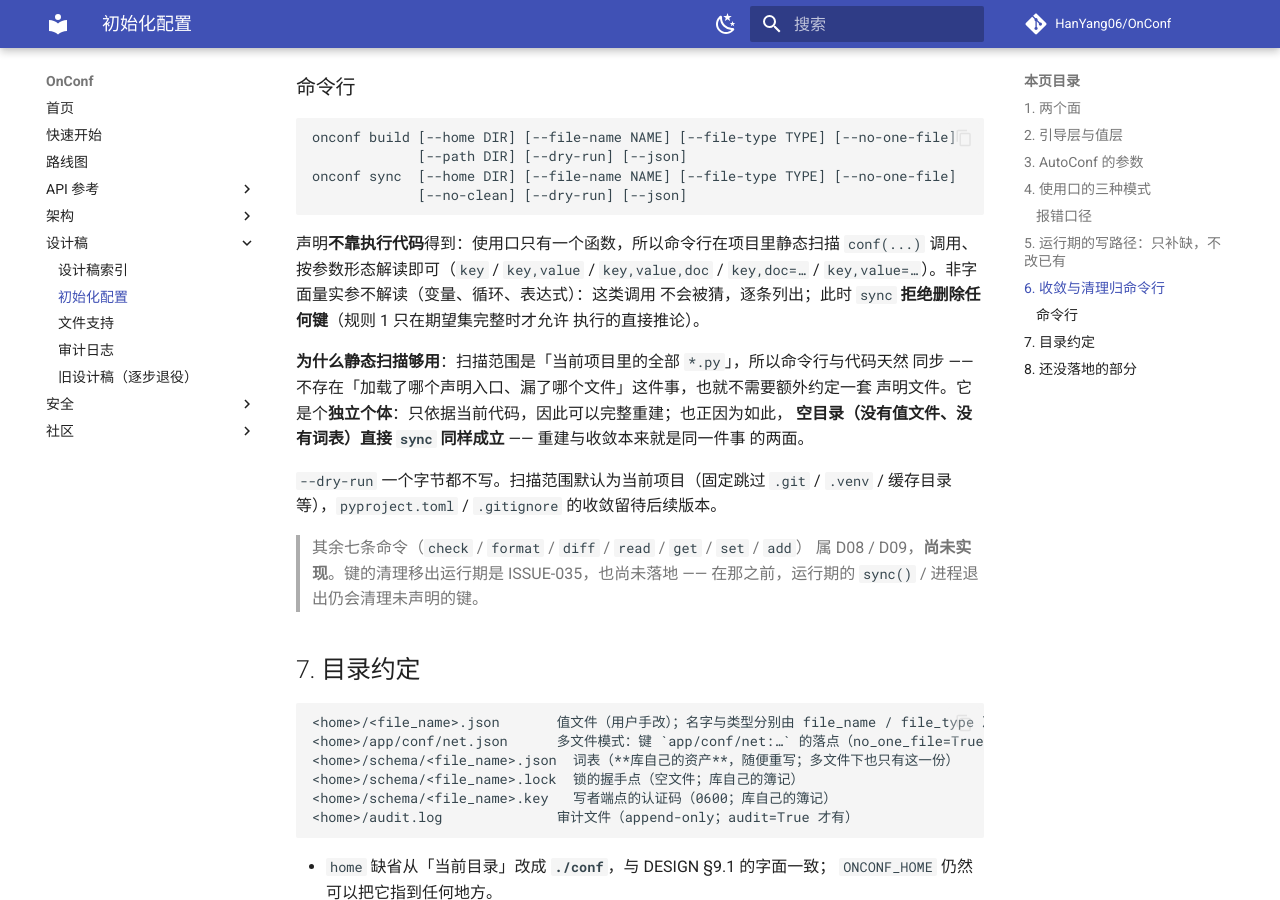
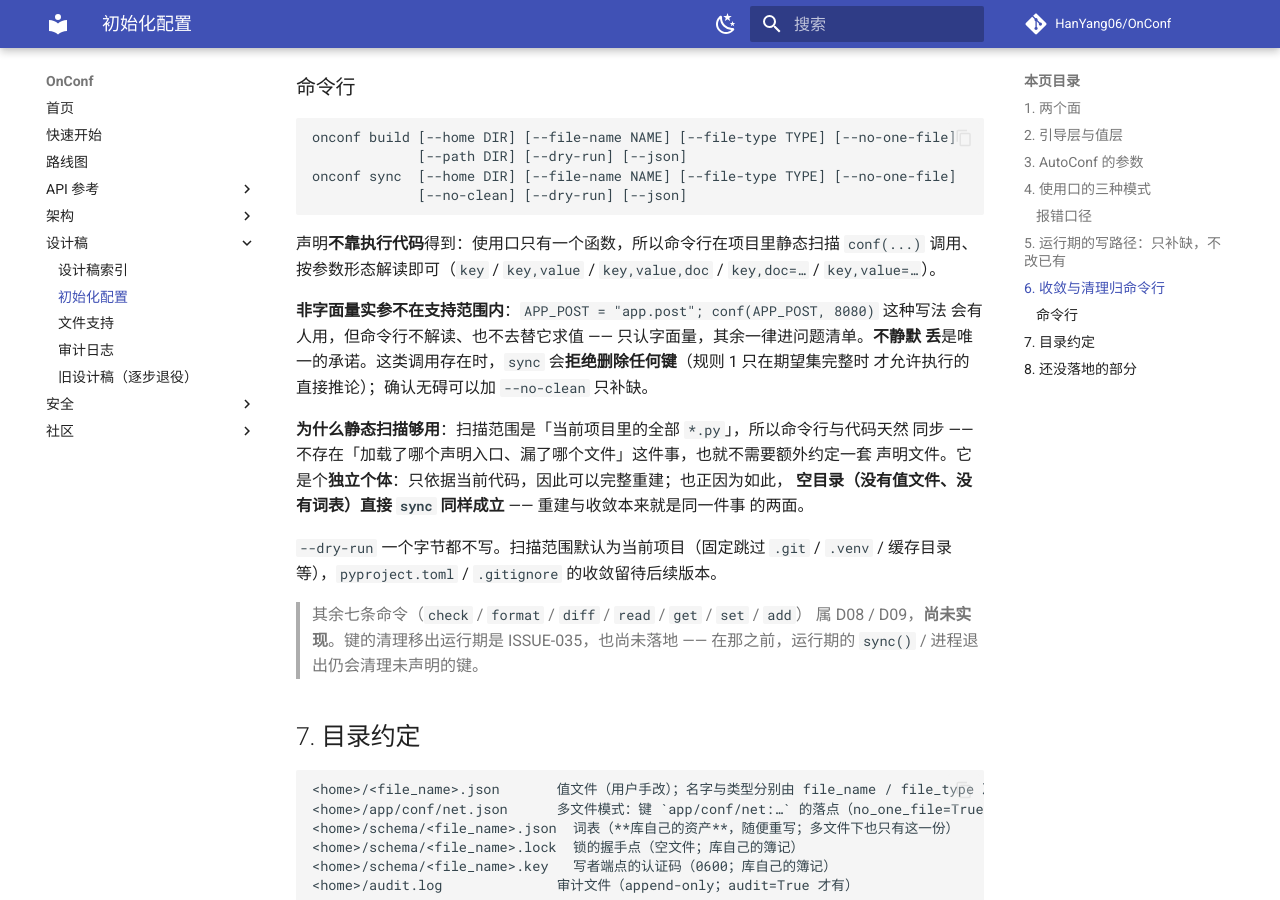
Before and after one commit to HanYang06/OnConf, an MkDocs documentation site: the page built from docs/design/init_config.md, in a window 1280 px wide and 900 px high, scrolled down 4390 px. Built offline with MkDocs 1.6.1 and Material for MkDocs 9.7.7, drawn with Linux system fonts in a browser that asks for light colours; comment, search, counter and statistics services are not loaded.

Commit message:
test(cli): 钉死「变量形式的键不在支持范围内」的口径
APP_POST = "app.post"; conf(APP_POST, 8080) 这种写法很常见，但命令行不解读、
也不替它求值 —— 只认字面量，其余一律进问题清单，唯一的承诺是「不静默丢」。
补一条用例固定这个口径，并在 init_config.md 把「不在支持范围内」写成正文。

```diff
--- a/docs/design/init_config.md
+++ b/docs/design/init_config.md
@@ -163,9 +163,12 @@ onconf sync  [--home DIR] [--file-name NAME] [--file-type TYPE] [--no-one-file]
 
 声明**不靠执行代码**得到：使用口只有一个函数，所以命令行在项目里静态扫描
 `conf(...)` 调用、按参数形态解读即可（`key` / `key,value` / `key,value,doc` /
-`key,doc=…` / `key,value=…`）。非字面量实参不解读（变量、循环、表达式）：这类调用
-不会被猜，逐条列出；此时 `sync` **拒绝删除任何键**（规则 1 只在期望集完整时才允许
-执行的直接推论）。
+`key,doc=…` / `key,value=…`）。
+
+**非字面量实参不在支持范围内**：`APP_POST = "app.post"; conf(APP_POST, 8080)` 这种写法
+会有人用，但命令行不解读、也不去替它求值 —— 只认字面量，其余一律进问题清单。**不静默
+丢**是唯一的承诺。这类调用存在时，`sync` 会**拒绝删除任何键**（规则 1 只在期望集完整时
+才允许执行的直接推论）；确认无碍可以加 `--no-clean` 只补缺。
 
 **为什么静态扫描够用**：扫描范围是「当前项目里的全部 `*.py`」，所以命令行与代码天然
 同步 —— 不存在「加载了哪个声明入口、漏了哪个文件」这件事，也就不需要额外约定一套
```
Also changed, not shown: 1 other file.
